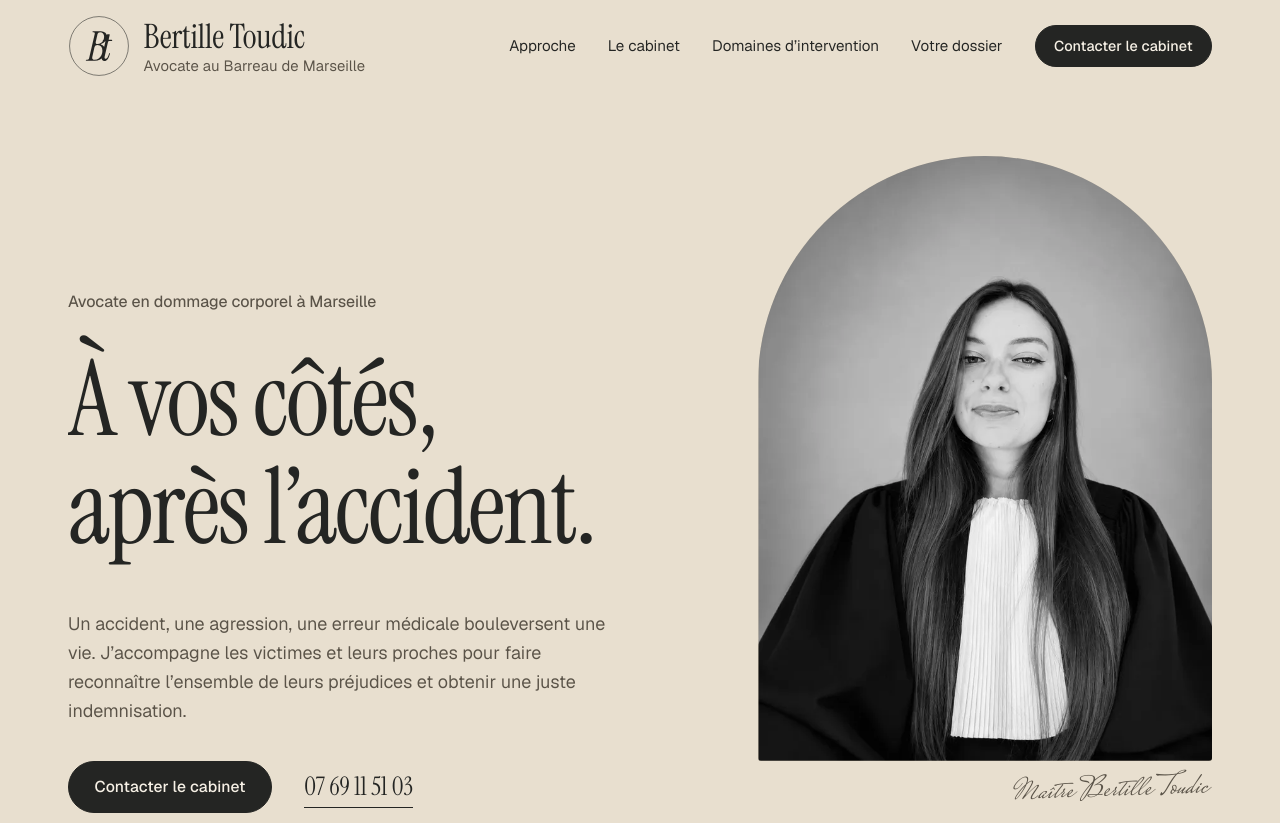
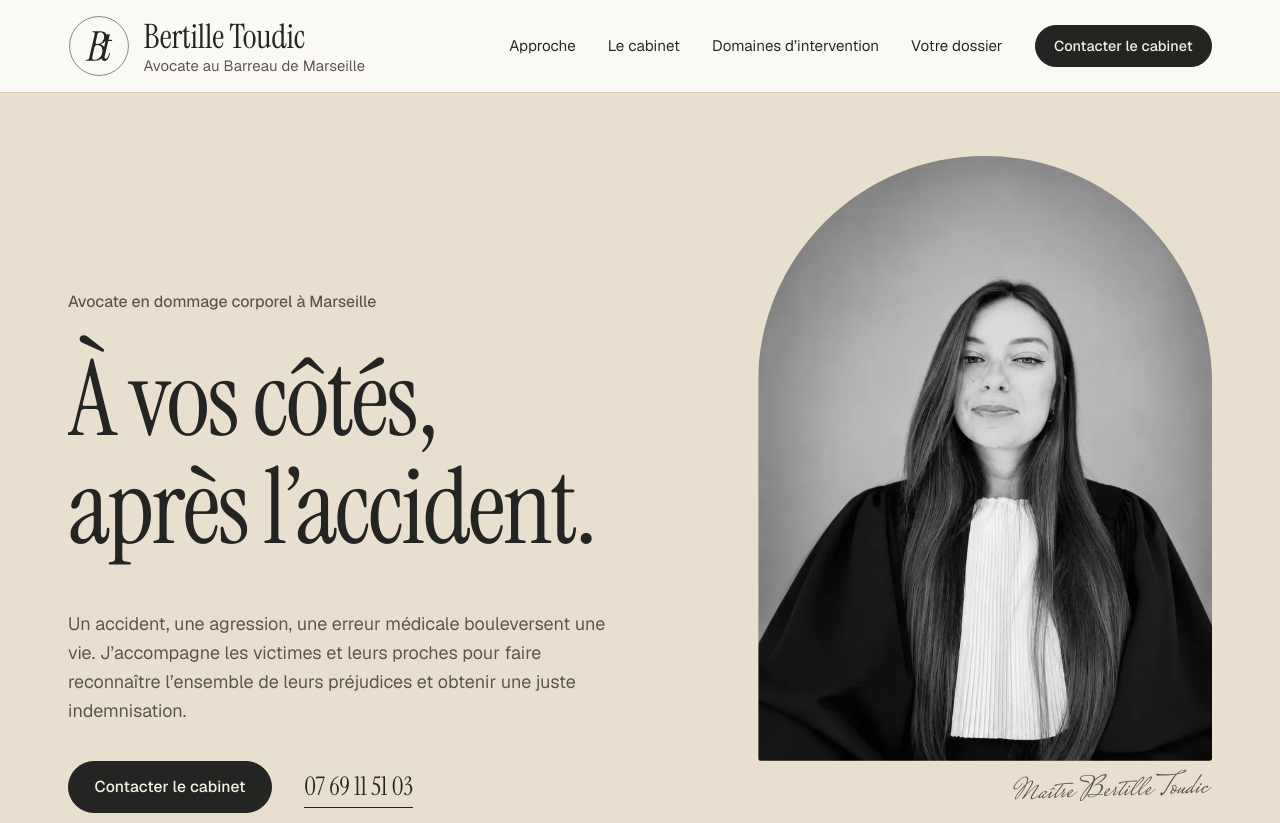
Before and after one commit to AnthonySTT/bertille-en-cours, a plain HTML site: page variante-chaude/index.html in a window 1280 px wide. Shown: the top 823 px of the page. Drawn offline with Linux system fonts and the light colour scheme.

Commit message:
Variante chaude : en-tête blanc
Co-Authored-By: Claude Opus 5.5 <noreply@anthropic.com>
Claude-Session: https://claude.ai/code/session_01KYibsbrXvUsK9pepj9Bs6N

```diff
--- a/variante-chaude/index.html
+++ b/variante-chaude/index.html
@@ -3,7 +3,7 @@
 <head>
   <meta charset="utf-8">
   <meta name="viewport" content="width=device-width, initial-scale=1">
-  <meta name="theme-color" content="#e8dfcf">
+  <meta name="theme-color" content="#fbfaf7">
   <title>Avocate en dommage corporel à Marseille | Me Bertille Toudic</title>
   <meta name="description" content="Maître Bertille Toudic, avocate au Barreau de Marseille, accompagne les victimes d’accidents de la route, d’agressions, d’accidents médicaux et d’accidents de la vie dans l’indemnisation de leur dommage corporel.">
   <link rel="canonical" href="https://www.bertilletoudic-avocat.fr/"><!-- À VALIDER : nom de domaine définitif -->
@@ -20,7 +20,7 @@
   <link rel="icon" href="../favicon.svg" type="image/svg+xml">
   <link rel="icon" href="../favicon-32.png" sizes="32x32" type="image/png">
   <link rel="apple-touch-icon" href="../apple-touch-icon.png">
-  <link rel="stylesheet" href="style-chaud.css?v=3">
+  <link rel="stylesheet" href="style-chaud.css?v=4">
   <script>document.documentElement.classList.add("js");</script>
 
   <script type="application/ld+json">
--- a/variante-chaude/style-chaud.css
+++ b/variante-chaude/style-chaud.css
@@ -495,3 +495,12 @@ ul, ol { margin: 0; padding: 0; list-style: none; }
 .method { background: var(--calcaire); }
 .method .step-num { background: var(--calcaire); }
 .method .role { background: var(--rabat); }
+
+/* En-tête blanc, détaché du fond ivoire */
+.site-header, .site-header.is-scrolled {
+  background: rgba(251, 250, 247, .97);
+  -webkit-backdrop-filter: saturate(140%) blur(14px);
+  backdrop-filter: saturate(140%) blur(14px);
+  box-shadow: 0 1px 0 rgba(36, 37, 35, .10);
+}
+@media (max-width: 900px) { .nav-list { background: #fbfaf7; } }
```
Also changed, not shown: variante-chaude/mentions-legales.html (+2 -2 lines).
